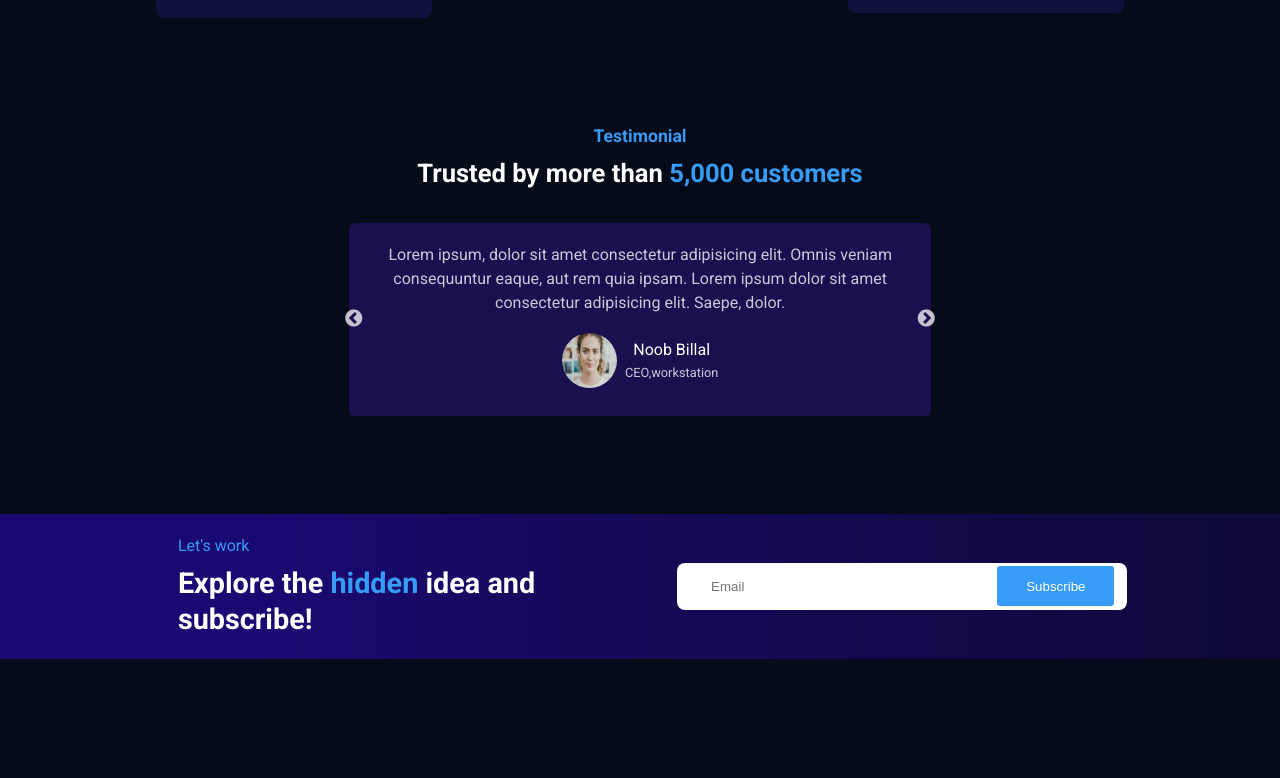
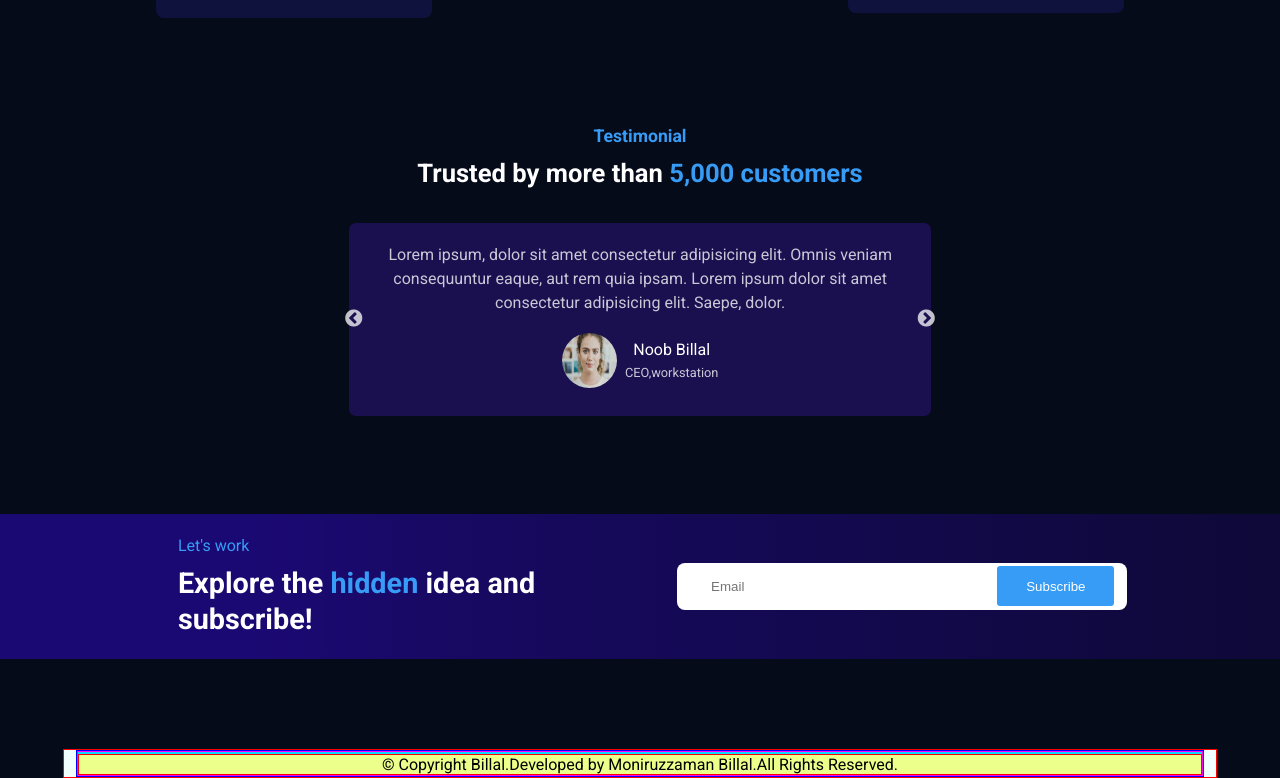
Before and after one commit to MoniruzzamanBillal/Agency-app, a React (Create React App) app: page / in a window 1280 px wide. Shown: the part 2400-3178 px from the top of the page. Before the commit the page ends 3149 px from the top, so only its background shows below. Built offline with nearby package versions, Linux system fonts and the light colour scheme.

Commit message:
footer section setup

```diff
--- a/src/App.js
+++ b/src/App.js
@@ -3,6 +3,7 @@ import "./App.css";
 import About from "./Components/About/About";
 import Blog from "./Components/Blog/Blog";
 import Counter from "./Components/Counter/Counter";
+import Footer from "./Components/Footer/Footer";
 import Hero from "./Components/Hero/Hero";
 import NavBar from "./Components/NavBar/NavBar";
 import NewsLetter from "./Components/NewsLetter/NewsLetter";
@@ -20,6 +21,7 @@ function App() {
       <Blog />
       <Testimonial />
       <NewsLetter />
+      <Footer />
     </>
   );
 }
--- /dev/null
+++ b/src/Components/Footer/Footer.css
@@ -0,0 +1,27 @@
+.FooterContainer {
+  border: 1px solid red;
+  background-color: azure;
+}
+
+.FooterWrapper {
+  border: 1px solid rgb(4, 0, 255);
+  background-color: rgb(226, 255, 97);
+  width: 98%;
+  margin: auto;
+  text-align: center;
+}
+
+.FooterContent {
+  border: 1px solid rgb(255, 0, 247);
+  background-color: rgb(222, 227, 200);
+}
+
+.FooterTopContainer {
+  border: 1px solid rgb(12, 219, 255);
+  background-color: rgb(255, 157, 157);
+}
+
+.FooterBottomContainer {
+  border: 1px solid rgb(255, 0, 0);
+  background-color: rgb(236, 255, 139);
+}
--- /dev/null
+++ b/src/Components/Footer/Footer.jsx
@@ -0,0 +1,24 @@
+import React from "react";
+import "./Footer.css";
+
+export default function Footer() {
+  return (
+    <>
+      <div className="container">
+        <div className="FooterContainer">
+          <div className="FooterWrapper">
+            <div className="FooterContent">
+              <div className="FooterTopContainer"></div>
+              <div className="FooterBottomContainer">
+                <p>
+                  © Copyright Billal.Developed by Moniruzzaman Billal.All Rights
+                  Reserved.
+                </p>
+              </div>
+            </div>
+          </div>
+        </div>
+      </div>
+    </>
+  );
+}
```
